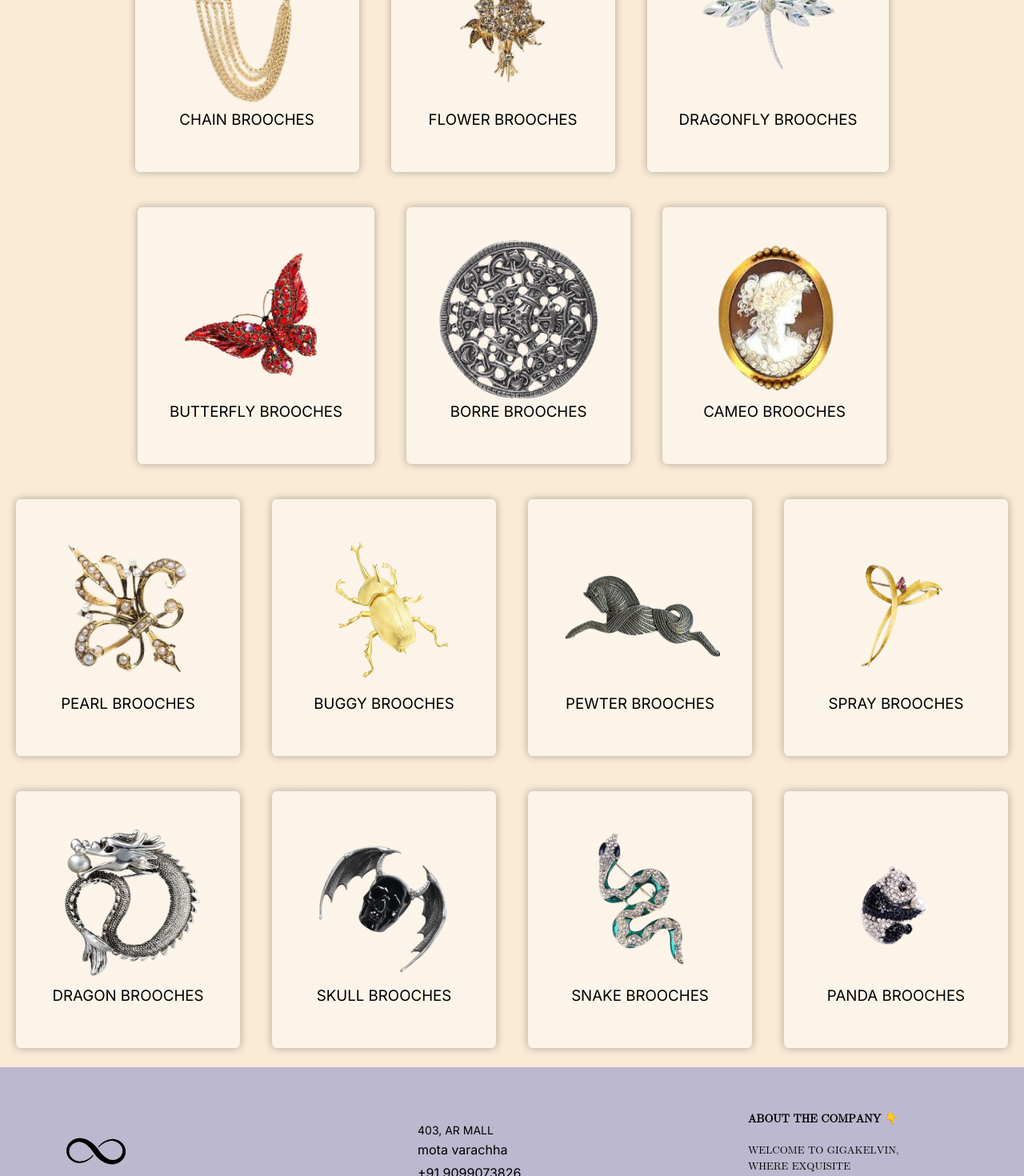
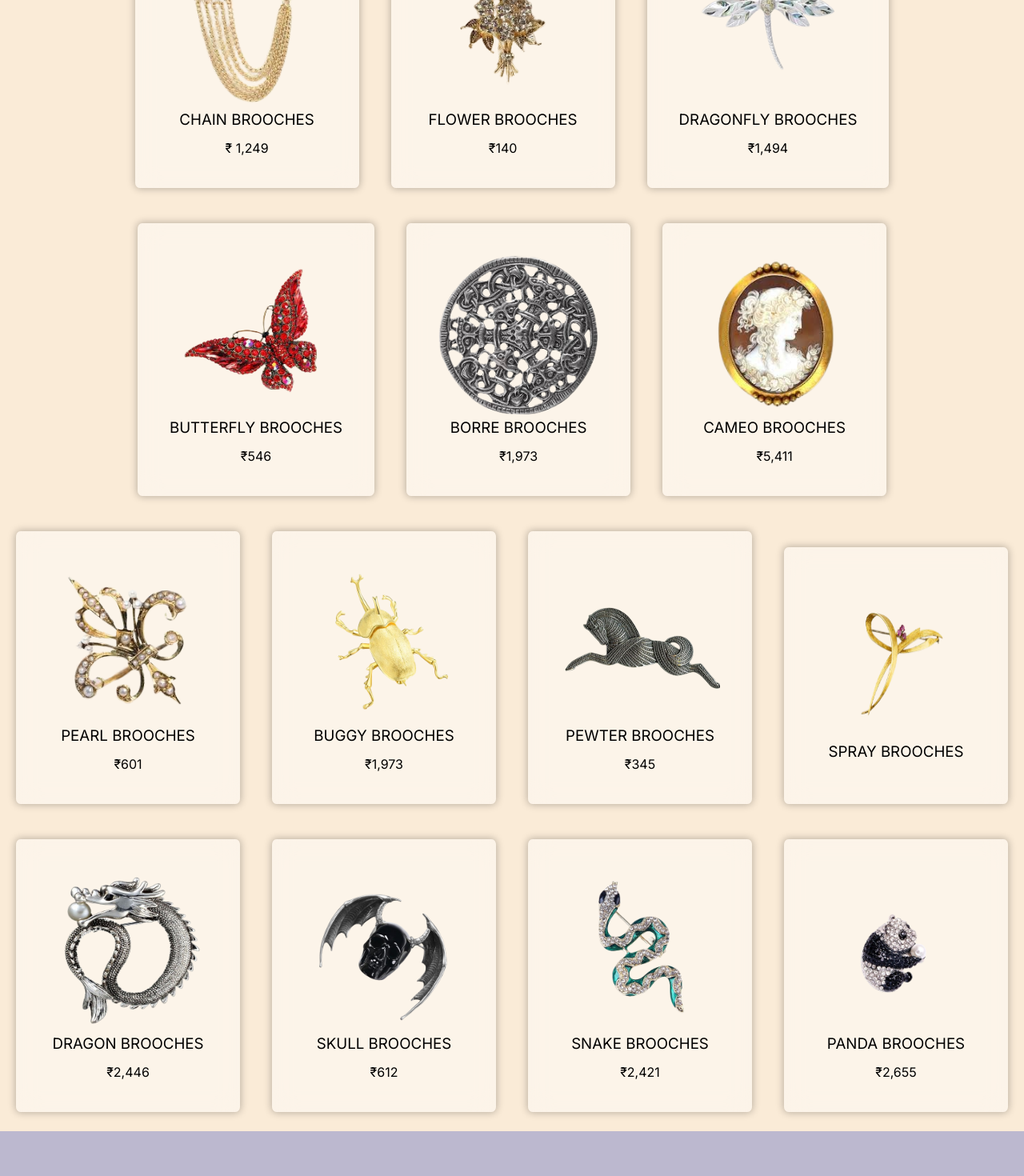
Before and after one commit to akoliyanirmal/jewellery-shop, a Next.js app: page /Brooch in a window 1280 px wide. Shown: the part 240-1710 px from the top of the page at 80% size. Built offline with nearby package versions, Linux system fonts and the light colour scheme.

Commit message:
Add Price in BROOCH

```diff
--- a/src/app/Brooch/page.tsx
+++ b/src/app/Brooch/page.tsx
@@ -22,8 +22,7 @@ function Brooch() {
                     alt=""
                   />
                   <div className={classes.listHead}>
-                    <h3 className={classes.listone}>chain Brooches</h3>
-                    {/* ₹ 1,249 */}
+                    <h3 className={classes.listone}>chain Brooches</h3>₹ 1,249
                   </div>
                 </div>
               </li>
@@ -32,7 +31,7 @@ function Brooch() {
                 <img className={classes.imgs} src="/images/Flower.png" alt="" />
                 <div className={classes.listHead}>
                   <h3 className={classes.listone}>Flower Brooches</h3>
-                  {/* ₹140*/}
+                  ₹140
                 </div>
               </li>
               {/*3 */}
@@ -44,7 +43,7 @@ function Brooch() {
                 />
                 <div className={classes.listHead}>
                   <h3 className={classes.listone}>dragonfly Brooches</h3>
-                  {/* ₹1,494 */}
+                  ₹1,494
                 </div>
               </li>
               {/*4 */}
@@ -56,7 +55,7 @@ function Brooch() {
                 />
                 <div className={classes.listHead}>
                   <h3 className={classes.listone}>butterfly Brooches</h3>
-                  {/* ₹546  */}
+                  ₹546
                 </div>
               </li>
               {/*5 */}
@@ -64,7 +63,7 @@ function Brooch() {
                 <img className={classes.img} src="/images/borres.png" alt="" />
                 <div className={classes.listHead}>
                   <h3 className={classes.listone}>borre Brooches</h3>
-                  {/* ₹1,973 */}
+                  ₹1,973
                 </div>
               </li>
               {/*5 */}
@@ -72,7 +71,7 @@ function Brooch() {
                 <img className={classes.imgs} src="/images/cameo.png" alt="" />
                 <div className={classes.listHead}>
                   <h3 className={classes.listone}>cameo Brooches</h3>
-                  {/* ₹5,411 */}
+                  ₹5,411
                 </div>
               </li>{" "}
               {/*5 */}
@@ -80,7 +79,7 @@ function Brooch() {
                 <img className={classes.img} src="/images/pearls.png" alt="" />
                 <div className={classes.listHead}>
                   <h3 className={classes.listone}>pearl Brooches</h3>
-                  {/* ₹601 */}
+                  ₹601
                 </div>
               </li>
               {/*5 */}
@@ -88,7 +87,7 @@ function Brooch() {
                 <img className={classes.imgs} src="/images/Buggy.png" alt="" />
                 <div className={classes.listHead}>
                   <h3 className={classes.listone}>Buggy Brooches</h3>
-                  {/* ₹1,973 */}
+                  ₹1,973
                 </div>
               </li>
               {/*6 */}
@@ -96,7 +95,7 @@ function Brooch() {
                 <img className={classes.imgs} src="/images/Pewter.png" alt="" />
                 <div className={classes.listHead}>
                   <h3 className={classes.listone}>Pewter Brooches</h3>
-                  {/* ₹345 */}
+                  ₹345
                 </div>
               </li>
               {/*7 */}
@@ -112,7 +111,7 @@ function Brooch() {
                 <img className={classes.img} src="/images/Dragon.png" alt="" />
                 <div className={classes.listHead}>
                   <h3 className={classes.listone}>Dragon Brooches</h3>
-                  {/* ₹2,446 */}
+                  ₹2,446
                 </div>
               </li>
               {/*9 */}
@@ -120,7 +119,7 @@ function Brooch() {
                 <img className={classes.imgs} src="/images/skull.png" alt="" />
                 <div className={classes.listHead}>
                   <h3 className={classes.listone}>skull Brooches</h3>
-                  {/* ₹612*/}
+                  ₹612
                 </div>
               </li>
               {/*10 */}
@@ -128,7 +127,7 @@ function Brooch() {
                 <img className={classes.imgs} src="/images/snake.png" alt="" />
                 <div className={classes.listHead}>
                   <h3 className={classes.listone}>snake Brooches</h3>
-                  {/* ₹2,421 */}
+                  ₹2,421
                 </div>
               </li>
               {/*11 */}
@@ -136,7 +135,7 @@ function Brooch() {
                 <img className={classes.imgs} src="/images/panda.png" alt="" />
                 <div className={classes.listHead}>
                   <h3 className={classes.listone}>panda Brooches</h3>
-                  {/* ₹2,655*/}
+                  ₹2,655
                 </div>
               </li>
             </ul>
```
